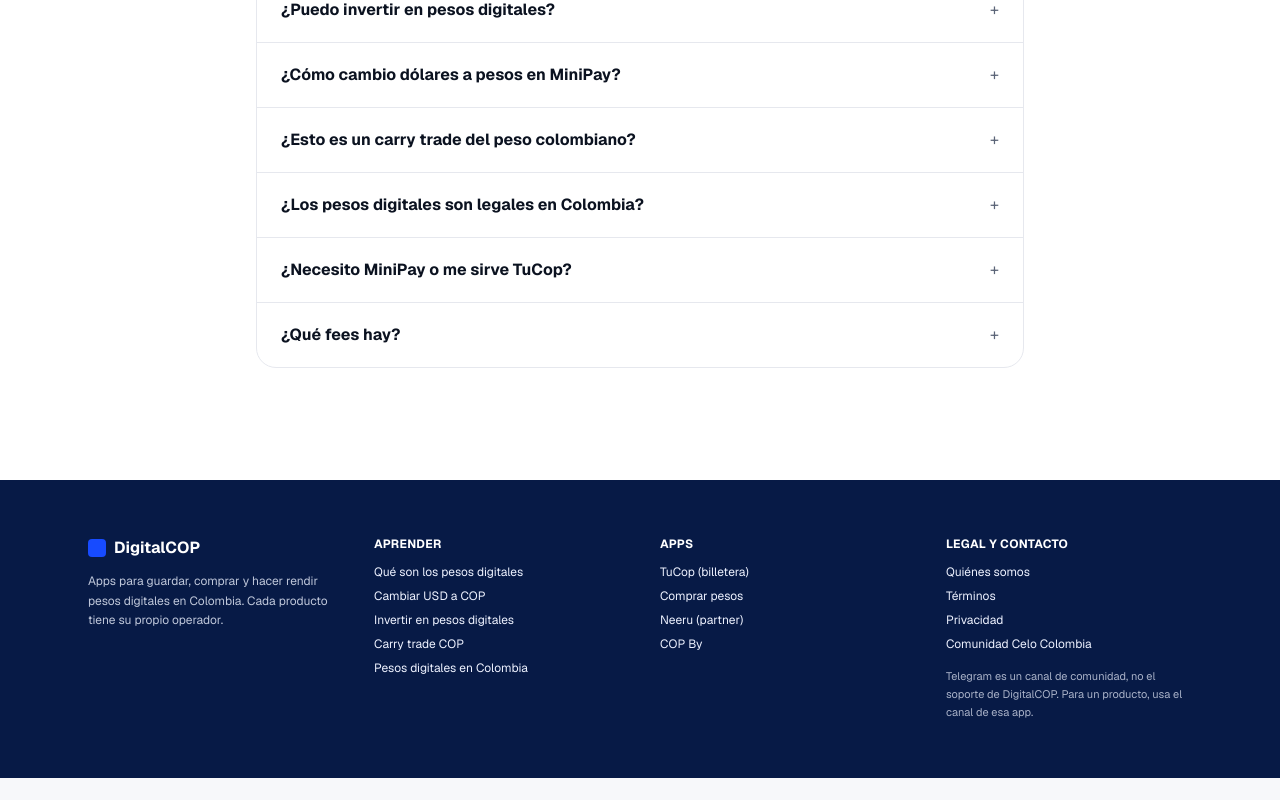
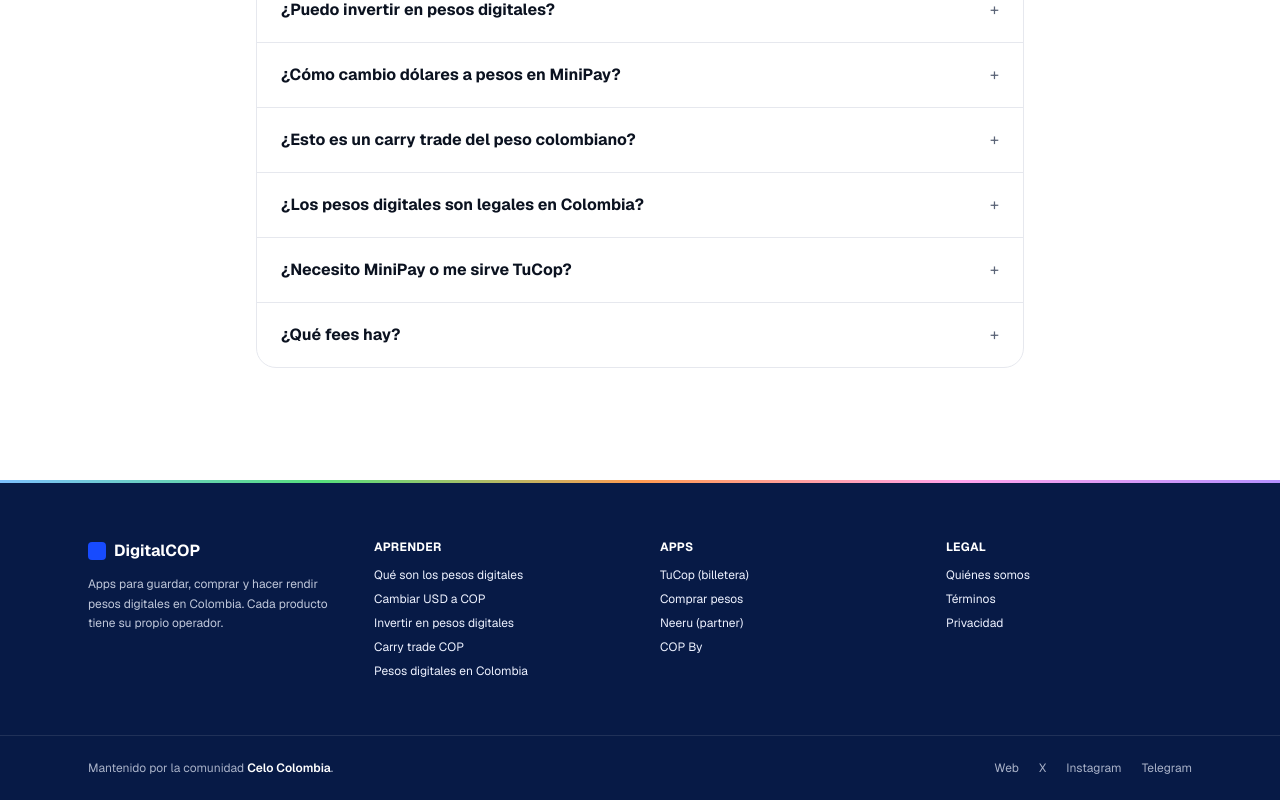
Before and after one commit to celocol/COPmHUB, a Next.js app: page / in a window 1280 px wide. Shown: the part 3177-3977 px from the top of the page. Before the commit the page ends 3955 px from the top, so only its background shows below. Built offline with nearby package versions, Linux system fonts and the light colour scheme; no server answers.

Commit message:
feat(footer): add Celo Colombia community attribution, socials, and pastel accent

```diff
--- a/src/app/globals.css
+++ b/src/app/globals.css
@@ -11,7 +11,23 @@
   --color-ink: #0b1220;
   --color-muted: #5c6578;
   --color-line: #e6e8ee;
+  --color-celo-blue: #7cc0ff;
+  --color-celo-green: #56df7c;
+  --color-celo-orange: #ff9a51;
+  --color-celo-pink: #ffa3eb;
+  --color-celo-purple: #b490ff;
   --font-sans: var(--font-geist-sans);
+}
+
+.celo-strip {
+  background: linear-gradient(
+    90deg,
+    var(--color-celo-blue) 0%,
+    var(--color-celo-green) 25%,
+    var(--color-celo-orange) 50%,
+    var(--color-celo-pink) 75%,
+    var(--color-celo-purple) 100%
+  );
 }
 
 body {
--- a/src/components/Footer.tsx
+++ b/src/components/Footer.tsx
@@ -1,9 +1,17 @@
 import { CtaLink } from "@/components/CtaLink";
-import { CLUSTER_PAGES, LEGAL_PAGES, PRODUCT_URLS } from "@/lib/site";
+import { CLUSTER_PAGES, COMMUNITY, LEGAL_PAGES, PRODUCT_URLS } from "@/lib/site";
+
+const COMMUNITY_LINKS = [
+  { href: COMMUNITY.web, label: "Web" },
+  { href: COMMUNITY.twitter, label: "X" },
+  { href: COMMUNITY.instagram, label: "Instagram" },
+  { href: COMMUNITY.telegram, label: "Telegram" },
+] as const;
 
 export function Footer() {
   return (
     <footer className="bg-navy text-tint">
+      <div className="celo-strip h-[3px] w-full" aria-hidden="true" />
       <div className="relative z-10 mx-auto grid max-w-6xl gap-10 px-6 py-14 sm:grid-cols-4">
         <div>
           <div className="flex items-center gap-2">
@@ -92,7 +100,7 @@ export function Footer() {
         </div>
         <div>
           <p className="text-xs font-bold uppercase tracking-wide text-white">
-            Legal y contacto
+            Legal
           </p>
           <ul className="mt-3 space-y-2 text-xs">
             {LEGAL_PAGES.map((page) => (
@@ -108,22 +116,39 @@ export function Footer() {
                 </CtaLink>
               </li>
             ))}
-            <li>
+          </ul>
+        </div>
+      </div>
+      <div className="border-t border-white/10">
+        <div className="mx-auto flex max-w-6xl flex-col gap-3 px-6 py-6 text-xs text-tint/70 sm:flex-row sm:items-center sm:justify-between">
+          <p>
+            Mantenido por la comunidad{" "}
             <CtaLink
-                href={PRODUCT_URLS.communityTelegram}
-                label="Comunidad Celo Colombia"
+              href={COMMUNITY.web}
+              label={COMMUNITY.name}
+              event="outbound_click"
+              section="footer"
+              className="font-semibold text-white hover:underline"
+            >
+              {COMMUNITY.name}
+            </CtaLink>
+            .
+          </p>
+          <ul className="flex flex-wrap items-center gap-x-5 gap-y-2">
+            {COMMUNITY_LINKS.map((link) => (
+              <li key={link.href}>
+                <CtaLink
+                  href={link.href}
+                  label={`Celo Colombia ${link.label}`}
                   event="outbound_click"
                   section="footer"
                   className="hover:text-white"
                 >
-                Comunidad Celo Colombia
+                  {link.label}
                 </CtaLink>
               </li>
+            ))}
           </ul>
-          <p className="mt-4 text-[11px] leading-relaxed text-tint/70">
-            Telegram es un canal de comunidad, no el soporte de DigitalCOP. Para
-            un producto, usa el canal de esa app.
-          </p>
         </div>
       </div>
     </footer>
--- a/src/lib/seo.ts
+++ b/src/lib/seo.ts
@@ -39,6 +39,16 @@ export function organizationJsonLd() {
     url: SITE_URL,
     description:
       "Hub de servicios de pesos digitales (COPm) sobre Celo en Colombia.",
+    parentOrganization: {
+      "@type": "Organization",
+      name: "Celo Colombia",
+      url: "https://celocolombia.org",
+      sameAs: [
+        "https://x.com/Celo_Col",
+        "https://www.instagram.com/celocolombia/",
+        "https://t.me/CeloCol",
+      ],
+    },
   };
 }
 
--- a/src/lib/site.ts
+++ b/src/lib/site.ts
@@ -14,7 +14,14 @@ export const PRODUCT_URLS = {
   cards: "https://cards.digitalcop.shop",
   copby: "https://copby.digitalcop.shop",
   neeru: "https://neerufinance.xyz",
-  communityTelegram: "https://t.me/celocol",
+} as const;
+
+export const COMMUNITY = {
+  name: "Celo Colombia",
+  web: "https://celocolombia.org",
+  twitter: "https://x.com/Celo_Col",
+  instagram: "https://www.instagram.com/celocolombia/",
+  telegram: "https://t.me/CeloCol",
 } as const;
 
 export const NAV_LINKS = [
```
Lines whose indentation alone changed are shown as unchanged.
